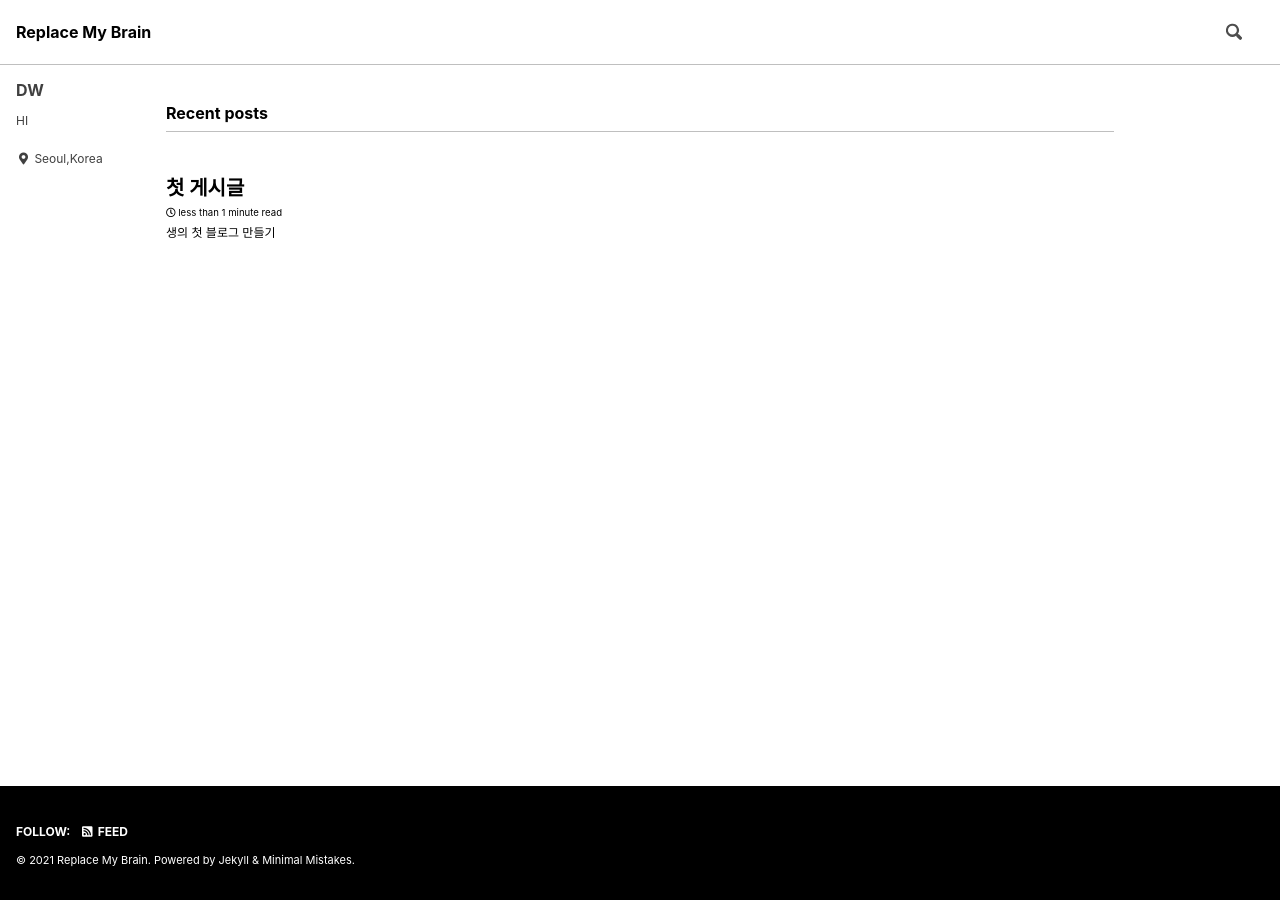
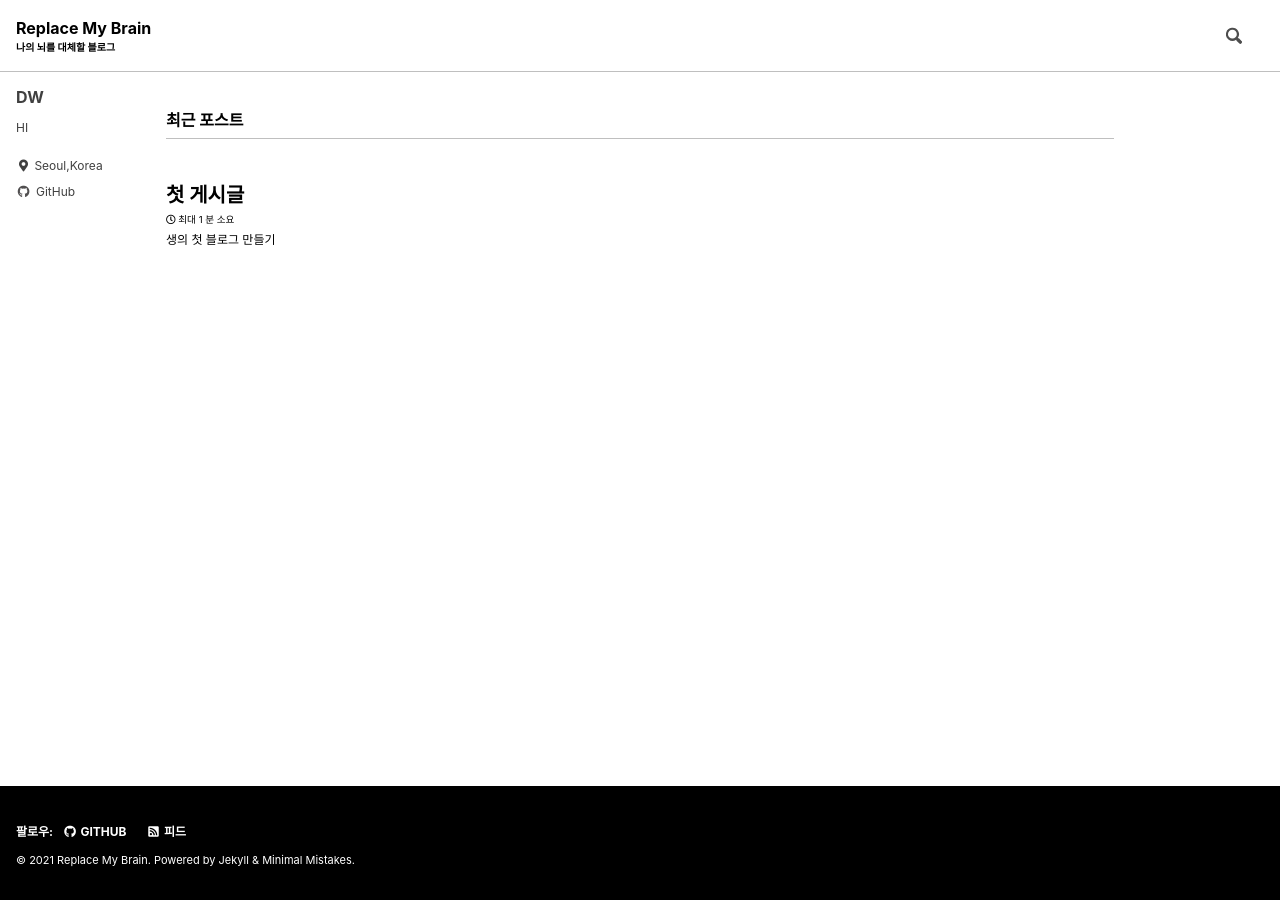
Before and after one commit to ReplaceMyBrain/ReplaceMyBrain.github.io, a Jekyll site: the page built from index.html, in a window 1280 px wide. Built offline with Jekyll 4.4.1, drawn with Linux system fonts in a browser that asks for light colours; cached includes are drawn as plain includes; the list of posts is cut into pages by our own code.

Commit message:
Update _config.yml

```diff
--- a/_config.yml
+++ b/_config.yml
@@ -15,18 +15,21 @@
 minimal_mistakes_skin    : "contrast" # "air", "aqua", "contrast", "dark", "dirt", "neon", "mint", "plum", "sunrise"
 
 # Site Settings
-locale                   : "en-US"
-title                    : "Replace My Brain"
+locale                   : "ko-KR"
+title                    : "Replace My Brain" #메타 태그에 들어가는 영역
 title_separator          : "-"
-subtitle                 : # site tagline that appears below site title in masthead
-name                     : "Replace My Brain"
-description              : "This site replace my brain."
-url                      : "https://ReplaceMyBrain.github.io.github.io"
+subtitle                 : "나의 뇌를 대체할 블로그" # 타이틀 아래에 나오는 작은 글씨
+name                     : "Replace My Brain" #하단에 이름 보이는 영역
+description              : "This site replace my brain." #meta tag에 들어가는 영역
+url                      : "https://ReplaceMyBrain.github.io" #호스트 주소
 baseurl                  : # the subpath of your site, e.g. "/blog"
 repository               : # GitHub username/repo-name e.g. "mmistakes/minimal-mistakes"
-teaser                   : # path of fallback teaser image, e.g. "/assets/images/500x300.png"
-logo                     : # path of logo image to display in the masthead, e.g. "/assets/images/88x88.png"
-masthead_title           : # overrides the website title displayed in the masthead, use " " for no title
+teaser                   : # path of fallback teaser image, e.g. "/assets/images/500x300.png" #홈페이지 기본 티져 이미지
+logo                     : # path of logo image to display in the masthead, e.g. "/assets/images/88x88.png" #타이틀 옆에 작게 들어갈 이미지
+masthead_title           : "Replace My Brain" #홈페이지 최 상단에 들어갈 타이틀
+
+
+#댓글
 # breadcrumbs            : false # true, false (default)
 words_per_minute         : 200
 comments:
@@ -46,6 +49,8 @@ comments:
   staticman:
     branch               : # "master"
     endpoint             : # "https://{your Staticman v3 API}/v3/entry/github/"
+
+#구글recaptcha 세팅
 reCaptcha:
   siteKey                :
   secret                 :
@@ -63,11 +68,14 @@ algolia:
 google:
   search_engine_id       : # YOUR_SEARCH_ENGINE_ID
   instant_search         : # false (default), true
+
 # SEO Related
 google_site_verification :
 bing_site_verification   :
 yandex_site_verification :
 naver_site_verification  :
+
+
 
 # Social Sharing
 twitter:
@@ -92,10 +100,10 @@ analytics:
     anonymize_ip         : # true, false (default)
 
 
-# Site Author
+# Site Author / 개인 프로필
 author:
   name             : "DW"
-  avatar           : # path of avatar image, e.g. "/assets/images/bio-photo.jpg"
+  avatar           : # path of avatar image, e.g. "/assets/images/bio-photo.jpg" //프로필이미지
   bio              : "HI"
   location         : "Seoul,Korea"
   email            :
@@ -114,7 +122,7 @@ author:
       # url: "https://facebook.com/"
     - label: "GitHub"
       icon: "fab fa-fw fa-github"
-       #url: "https://github.com//ReplaceMyBrain"
+      url: "https://github.com//ReplaceMyBrain"
     - label: "Instagram"
       icon: "fab fa-fw fa-instagram"
       # url: "https://instagram.com/"
@@ -130,7 +138,7 @@ footer:
       # url:
     - label: "GitHub"
       icon: "fab fa-fw fa-github"
-      # url:
+      url: "https://github.com//ReplaceMyBrain"
     - label: "GitLab"
       icon: "fab fa-fw fa-gitlab"
       # url:
@@ -267,7 +275,7 @@ compress_html:
     envs: development
 
 
-# Defaults
+# Defaults 포스트들에 적용될 기본 설정들
 defaults:
   # _posts
   - scope:
```
